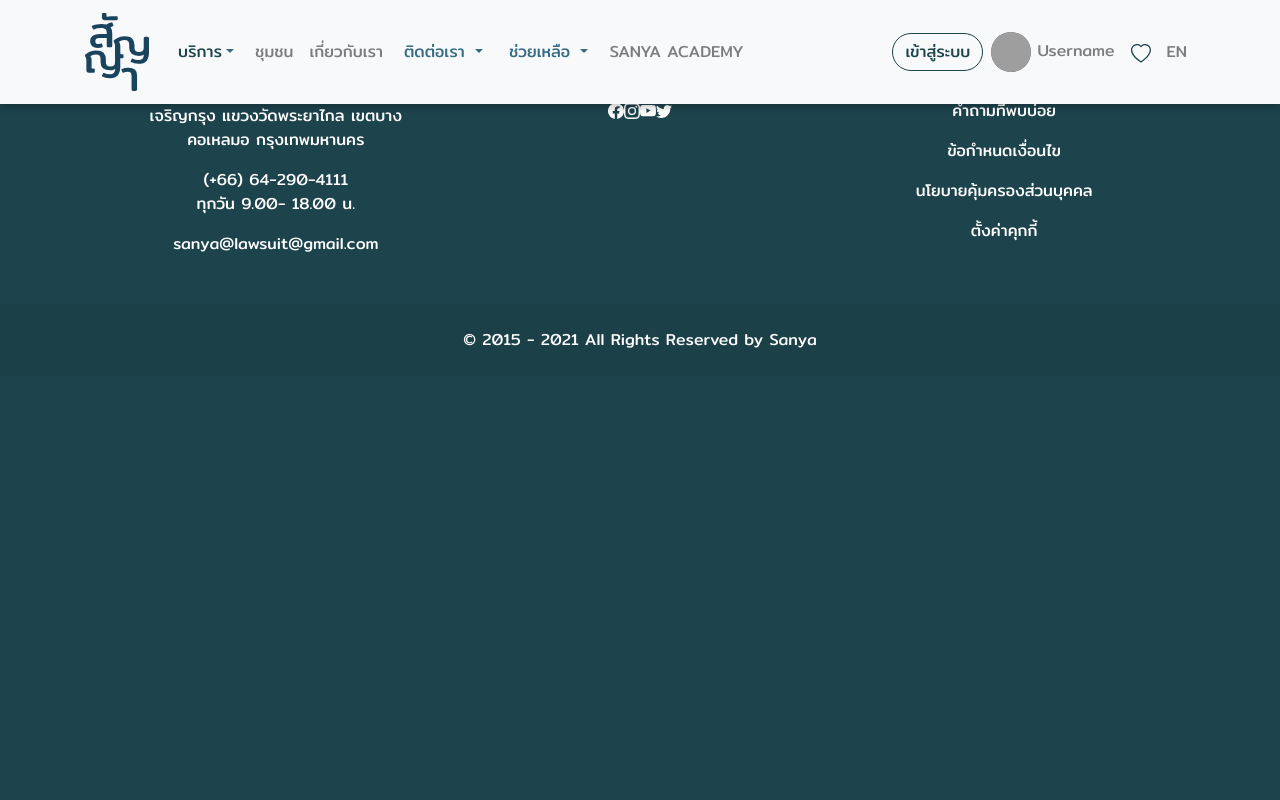
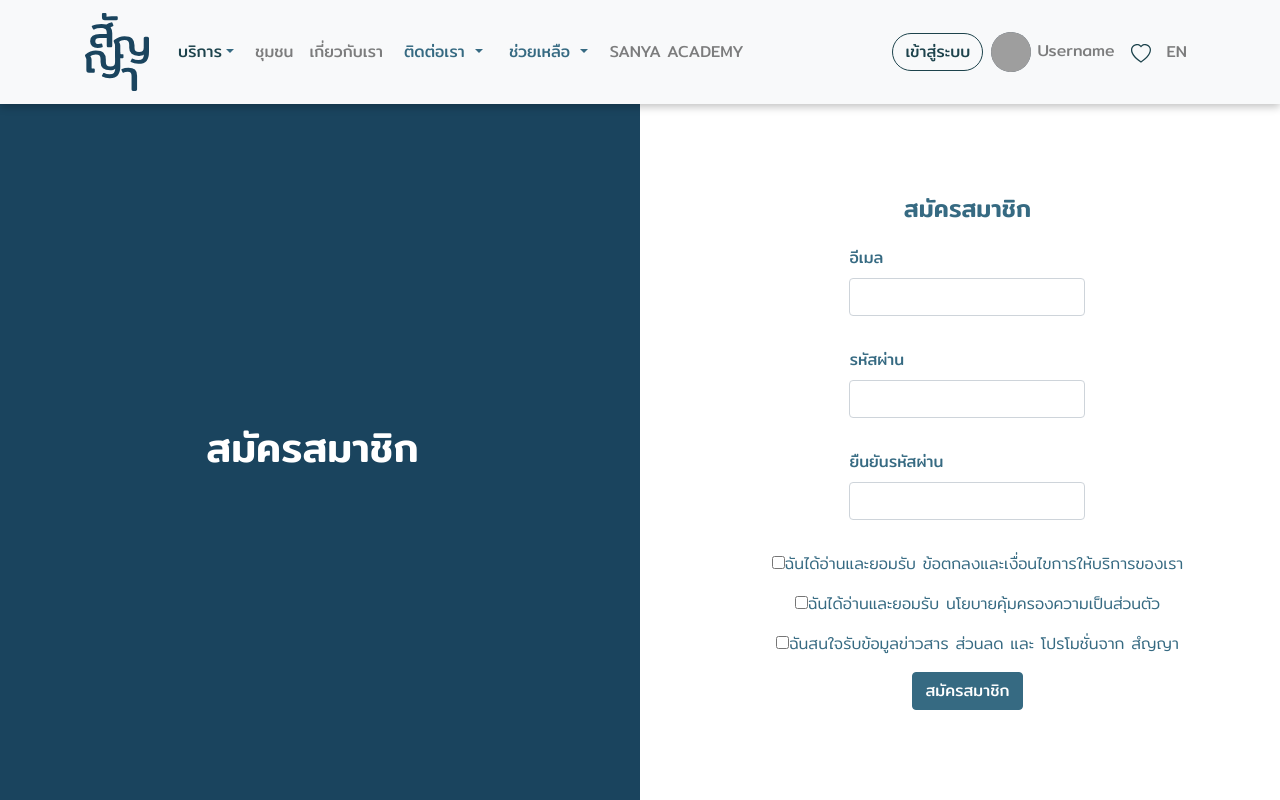
Before and after one commit to ChaiyapatOam/sanya-nuxt, a Nuxt app: page /register in a window 1280 px wide. Shown: the top 800 px of the page. Built offline with nearby package versions, Linux system fonts and the light colour scheme; grey boxes are pictures that could not be loaded; what v-calendar would draw is missing.

Commit message:
make login and register page

```diff
--- a/components/Footer.vue
+++ b/components/Footer.vue
@@ -11,18 +11,20 @@
         <!-- Grid row -->
         <div class="row mt-3">
           <!-- Grid column -->
-          <div class="col-md-3 col-lg-4 col-xl-3 mx-auto mb-4">
+          <div class="col-md-3 col-lg-4 col-xl-3 mx-auto mb-4 font-weight-light text-left">
             <!-- Content -->
             <!-- <h6 class="text-uppercase fw-bold mb-4">
               Company name
             </h6> -->
             <p>
-             บริษัท มิตรสัญญา จำกัด (สำนักงานใหญ่) เลขที่ 2074/81
-             ซอย เจริญกรุง แขวงวัดพระยาไกล เขตบางคอเหลมอ
-             กรุงเทพมหานคร
+              บริษัท มิตรสัญญา จำกัด (สำนักงานใหญ่)
+              เลขที่ 2074/81
+              ซอย เจริญกรุง
+              แขวงวัดพระยาไกล เขตบางคอเหลมอ
+              กรุงเทพมหานคร
             </p>
             <p>(+66) 64-290-4111 <br>
-            ทุกวัน 9.00- 18.00 น.</p>
+              ทุกวัน 9.00- 18.00 น.</p>
             <p>sanya@lawsuit@gmail.com</p>
           </div>
           <!-- Grid column -->
@@ -43,13 +45,13 @@
           <!-- Grid column -->
 
           <!-- Grid column -->
-          <div class="col-md-4 col-lg-3 col-xl-3 mx-auto mb-md-0 mb-4">
+          <div class="col-md-4 col-lg-3 col-xl-3 mx-auto mb-md-0 mb-4 text-right">
             <!-- Links -->
-            <h6 class="text-uppercase fw-bold mb-4">Contact</h6>
-            <p>คำถามที่พบบ่อย</p>
-            <p>ข้อกำหนดเงื่อนไข</p>
-            <p>นโยบายคุ้มครองส่วนบุคคล</p>
-            <p>ตั้งค่าคุกกี้</p>
+            <img src="~/assets/svg/Logo-white.svg" class="navbar-brand mb-4" style="width: 4rem;">
+            <p class="font-weight-light">คำถามที่พบบ่อย</p>
+            <p class="font-weight-light">ข้อกำหนดเงื่อนไข</p>
+            <p class="font-weight-light">นโยบายคุ้มครองส่วนบุคคล</p>
+            <p class="font-weight-light">ตั้งค่าคุกกี้</p>
           </div>
           <!-- Grid column -->
         </div>
--- a/pages/login.vue
+++ b/pages/login.vue
@@ -1,13 +1,36 @@
 <template>
   <div>
-
     <div class="row min-h">
       <div class="col-xl bg-info container mx-auto center text-white">
-        เข้าสู่ระบบ
+        <h1>เข้าสู่ระบบ</h1>
       </div>
 
-      <div class="col-xl">
+      <div class="col-xl bg-white container mx-auto center text-primary">
+        <div class="flex-center">
+          <h4>เข้าสู่ระบบ</h4>
+          <form @submit.prevent="handleSubmit" class="auth-form">
 
+            <div class="form-group">
+              <label for="username">ชื่อผู้ใช้</label>
+              <input type="text" id="username" class="form-control" required v-model="username">
+            </div>
+
+            <div class="form-group">
+              <label for="password">รหัสผ่าน</label>
+              <input type="password" id="password" class="form-control" required v-model="password">
+            </div>
+
+            <div class="form-check font-weight-light">
+              <input type="checkbox" id="remember-me">
+              <label for="remember-me" class="form-check-label">จดจำการเข้าสู่ระบบ</label>
+            </div>
+
+            <div class="flex">
+              <button type="submit" class="btn btn-primary">เข้าสู่ระบบ</button>
+              <button class="btn btn-secondary">ลืมรหัสผ่าน</button>
+            </div>
+          </form>
+        </div>
       </div>
     </div>
 
@@ -25,6 +48,22 @@
   </div>
 </template>
 
+<script>
+export default {
+  name: 'Login',
+  data: () => ({
+    username: '',
+    password: ''
+  }),
+  methods: {
+    handleSubmit: () => {
+
+    }
+  }
+}
+</script>
+
+
 <style scoped>
 .min-h {
   min-height: calc(100vh - 6.5rem);
@@ -34,4 +73,20 @@
   display: grid;
   place-items: center;
 }
+
+.flex-center {
+  display: flex;
+  flex-direction: column;
+  justify-items: center;
+  align-items: center;
+  gap: 1rem;
+}
+
+.auth-form {
+  display: flex;
+  flex-direction: column;
+  justify-items: center;
+  align-items: center;
+  gap: 1rem;
+}
 </style>
--- a/pages/register.vue
+++ b/pages/register.vue
@@ -0,0 +1,107 @@
+<template>
+  <div>
+    <div class="row min-h">
+      <div class="col-xl bg-info container mx-auto center text-white">
+        <h1>สมัครสมาชิก</h1>
+      </div>
+
+      <div class="col-xl bg-white container mx-auto center text-primary">
+        <div class="flex-center">
+          <h4>สมัครสมาชิก</h4>
+          <form @submit.prevent="handleSubmit" class="auth-form">
+
+            <div class="form-group">
+              <label for="email">อีเมล</label>
+              <input type="email" id="email" class="form-control" required v-model="email">
+            </div>
+
+            <div class="form-group">
+              <label for="password">รหัสผ่าน</label>
+              <input type="password" id="password" class="form-control" required v-model="password">
+            </div>
+
+            <div class="form-group">
+              <label for="password">ยืนยันรหัสผ่าน</label>
+              <input type="password" id="password" class="form-control" required v-model="confirmPassword">
+            </div>
+
+            <div class="form-check font-weight-light">
+              <input type="checkbox" id="remember-me">
+              <label for="remember-me" class="form-check-label">ฉันได้อ่านและยอมรับ ข้อตกลงและเงื่อนไขการให้บริการของเรา</label>
+            </div>
+
+            <div class="form-check  font-weight-light">
+              <input type="checkbox" id="remember-me">
+              <label for="remember-me" class="form-check-label">ฉันได้อ่านและยอมรับ นโยบายคุ้มครองความเป็นส่วนตัว</label>
+            </div>
+
+            <div class="form-check  font-weight-light">
+              <input type="checkbox" id="remember-me">
+              <label for="remember-me" class="form-check-label">ฉันสนใจรับข้อมูลข่าวสาร ส่วนลด และ โปรโมชั่นจาก สํญญา</label>
+            </div>
+
+            <div class="flex">
+              <button type="submit" class="btn btn-primary">สมัครสมาชิก</button>
+            </div>
+          </form>
+        </div>
+      </div>
+    </div>
+
+    <!-- <div class="mt-5 pt-5 mb-5 text-center">
+    <button type="button" class="btn btn-primary">Primary</button>
+    <button type="button" class="btn btn-secondary">Secondary</button>
+    <button type="button" class="btn btn-success">Success</button>
+    <button type="button" class="btn btn-danger">Danger</button>
+    <button type="button" class="btn btn-warning">Warning</button>
+    <button type="button" class="btn btn-info">In fo</button>
+    <button type="button" class="btn btn-light">Light</button>
+    <button type="button" class="btn btn-dark">Dark</button>
+    <button type="button" class="btn btn-link">Link</button>
+  </div> -->
+  </div>
+</template>
+
+<script>
+export default {
+  name: 'Login',
+  data: () => ({
+    email: '',
+    password: '',
+    confirmPassword: ''
+  }),
+  methods: {
+    handleSubmit: () => {
+
+    }
+  }
+}
+</script>
+
+
+<style scoped>
+.min-h {
+  min-height: calc(100vh - 6.5rem);
+}
+
+.center {
+  display: grid;
+  place-items: center;
+}
+
+.flex-center {
+  display: flex;
+  flex-direction: column;
+  justify-items: center;
+  align-items: center;
+  gap: 1rem;
+}
+
+.auth-form {
+  display: flex;
+  flex-direction: column;
+  justify-content: center;
+  align-items: center;
+  gap: 1rem;
+}
+</style>
```
Also changed, not shown: assets/svg/Logo-white.svg (added).
